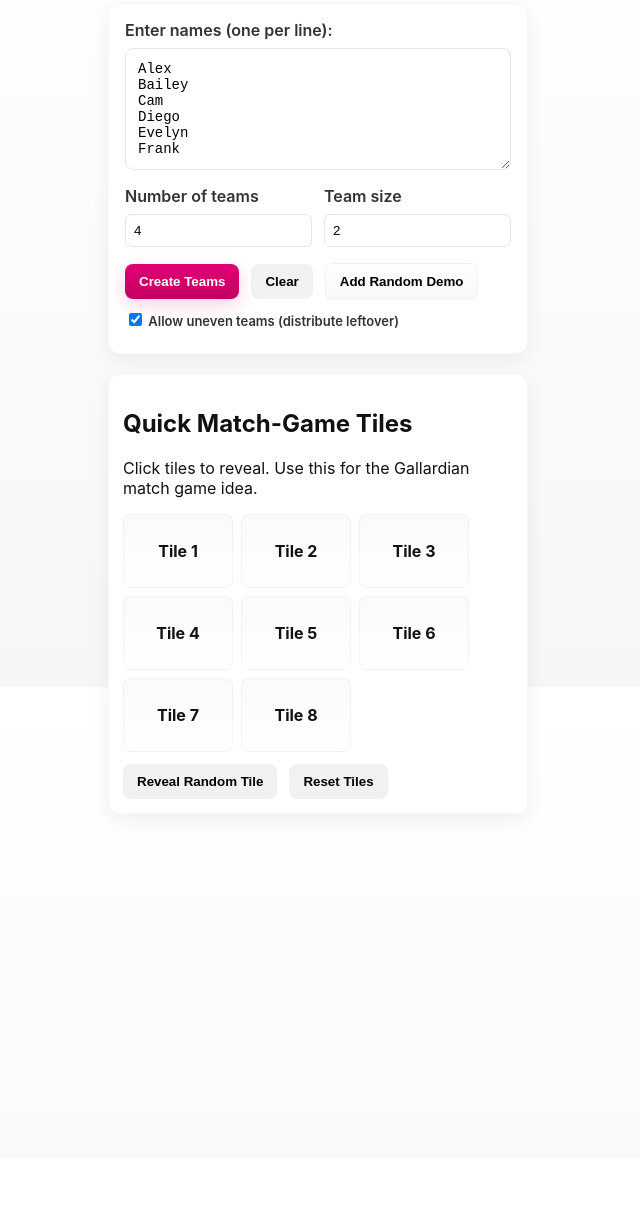
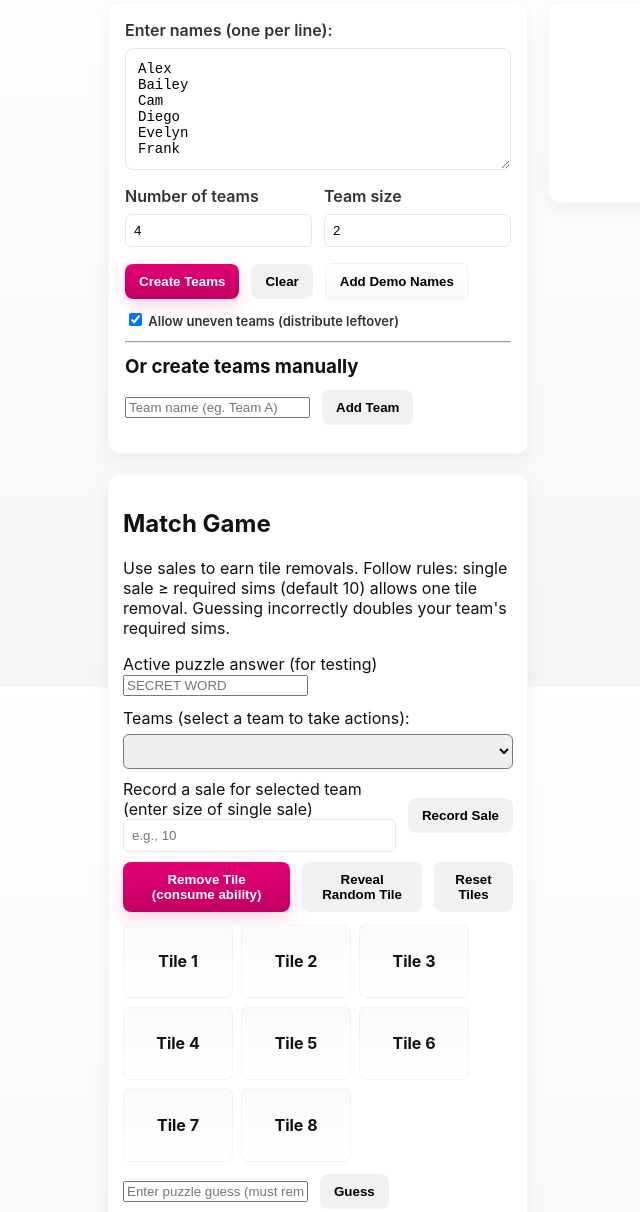
Before and after one commit to Jcastil133/fun-randomizer-, a plain HTML site: page index.html in a window 1280 px wide. Shown: the part 113-1325 px from the top of the page, without its empty margins (0-640 px from the left). Drawn offline with Linux system fonts and the light colour scheme.

Commit message:
Update index.html

```diff
--- a/index.html
+++ b/index.html
@@ -3,16 +3,16 @@
 <head>
   <meta charset="utf-8" />
   <meta name="viewport" content="width=device-width,initial-scale=1" />
-  <title>Fun Randomizer — jcastil133</title>
+  <title>Fun Randomizer & Match Game — jcastil133</title>
   <link rel="stylesheet" href="style.css" />
 </head>
 <body>
   <header class="topbar">
     <div class="brand">
       <div class="magenta-dot"></div>
-      <h1>Fun Randomizer</h1>
+      <h1>Fun Randomizer & Match Game</h1>
     </div>
-    <p class="subtitle">T-Mobile themed team & match game randomizer</p>
+    <p class="subtitle">T-Mobile themed — teams, randomizer, and the Gallardian Match Game</p>
   </header>
 
   <main class="container">
@@ -34,22 +34,61 @@
       <div class="row buttons">
         <button id="shuffleBtn" class="btn primary">Create Teams</button>
         <button id="clearBtn" class="btn">Clear</button>
-        <button id="randomNameBtn" class="btn alt">Add Random Demo</button>
+        <button id="randomNameBtn" class="btn alt">Add Demo Names</button>
       </div>
 
       <label class="hint"><input id="allowUneven" type="checkbox" checked /> Allow uneven teams (distribute leftover)</label>
+
+      <hr style="margin:12px 0"/>
+
+      <h3 style="margin:6px 0 8px">Or create teams manually</h3>
+      <div class="row">
+        <input id="manualTeamName" placeholder="Team name (eg. Team A)" />
+        <button id="addManualTeam" class="btn">Add Team</button>
+      </div>
+      <div id="manualTeamsList" style="margin-top:12px;color:var(--muted);font-size:13px"></div>
     </section>
 
-    <section id="results" class="results"></section>
+    <section id="results" class="results card"></section>
 
     <section class="card small" id="matchGameCard">
-      <h2>Quick Match-Game Tiles</h2>
-      <p>Click tiles to reveal. Use this for the Gallardian match game idea.</p>
-      <div id="tiles" class="tiles"></div>
-      <div class="row">
+      <h2>Match Game</h2>
+      <p class="muted">Use sales to earn tile removals. Follow rules: single sale ≥ required sims (default 10) allows one tile removal. Guessing incorrectly doubles your team's required sims.</p>
+
+      <div class="row" style="margin-top:8px">
+        <label style="flex:1">
+          Active puzzle answer (for testing)
+          <input id="puzzleAnswer" placeholder="SECRET WORD" />
+        </label>
+      </div>
+
+      <div style="margin-top:12px">
+        <label>Teams (select a team to take actions):</label>
+        <select id="teamSelect" style="width:100%;padding:8px;border-radius:6px;margin-top:6px"></select>
+      </div>
+
+      <div class="row" style="margin-top:10px">
+        <label style="flex:1">
+          Record a sale for selected team (enter size of single sale)
+          <input id="saleSize" type="number" placeholder="e.g., 10" />
+        </label>
+        <button id="recordSale" class="btn">Record Sale</button>
+      </div>
+
+      <div style="margin-top:10px" class="row">
+        <button id="removeTileBtn" class="btn primary" title="Remove a tile if team has a qualifying single sale">Remove Tile (consume ability)</button>
         <button id="revealRandom" class="btn">Reveal Random Tile</button>
         <button id="resetTiles" class="btn">Reset Tiles</button>
       </div>
+
+      <div id="tiles" class="tiles" style="margin-top:12px"></div>
+
+      <div style="margin-top:12px" class="row">
+        <input id="guessInput" placeholder="Enter puzzle guess (must remove a tile first)" />
+        <button id="submitGuess" class="btn">Guess</button>
+      </div>
+
+      <div id="gameLog" style="margin-top:12px;color:var(--muted);font-size:13px"></div>
     </section>
   </main>
 
```
